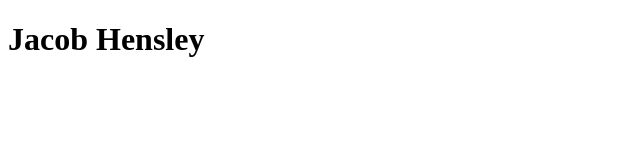
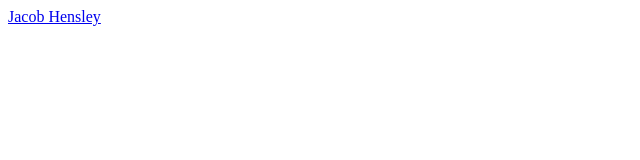
Before and after one commit to jacobrhensley/VueJS, a plain HTML site: page simplesetup/index.html in a window 1280 px wide. Shown: the whole page, without its empty margins (0-640 px from the left). Drawn offline with Linux system fonts and the light colour scheme.

Commit message:
using v-bind to use a data variable as an href val

```diff
--- a/simplesetup/index.html
+++ b/simplesetup/index.html
@@ -8,7 +8,7 @@
 </head>
 <body>
     <div id="app">
-        <h1>{{ getFullName() }}</h1>
+        <a v-bind:href="devSite" target="_blank">{{ getFullName() }}</h1>
     </div>
 </body>
 </html>
@@ -18,7 +18,8 @@
         el: '#app',
         data: {
             firstName: 'Jacob',
-            lastName: 'Hensley'
+            lastName: 'Hensley',
+            devSite: 'https://jacobhensley.dev/'
         },
         methods: {
             getFullName: function() {
```
